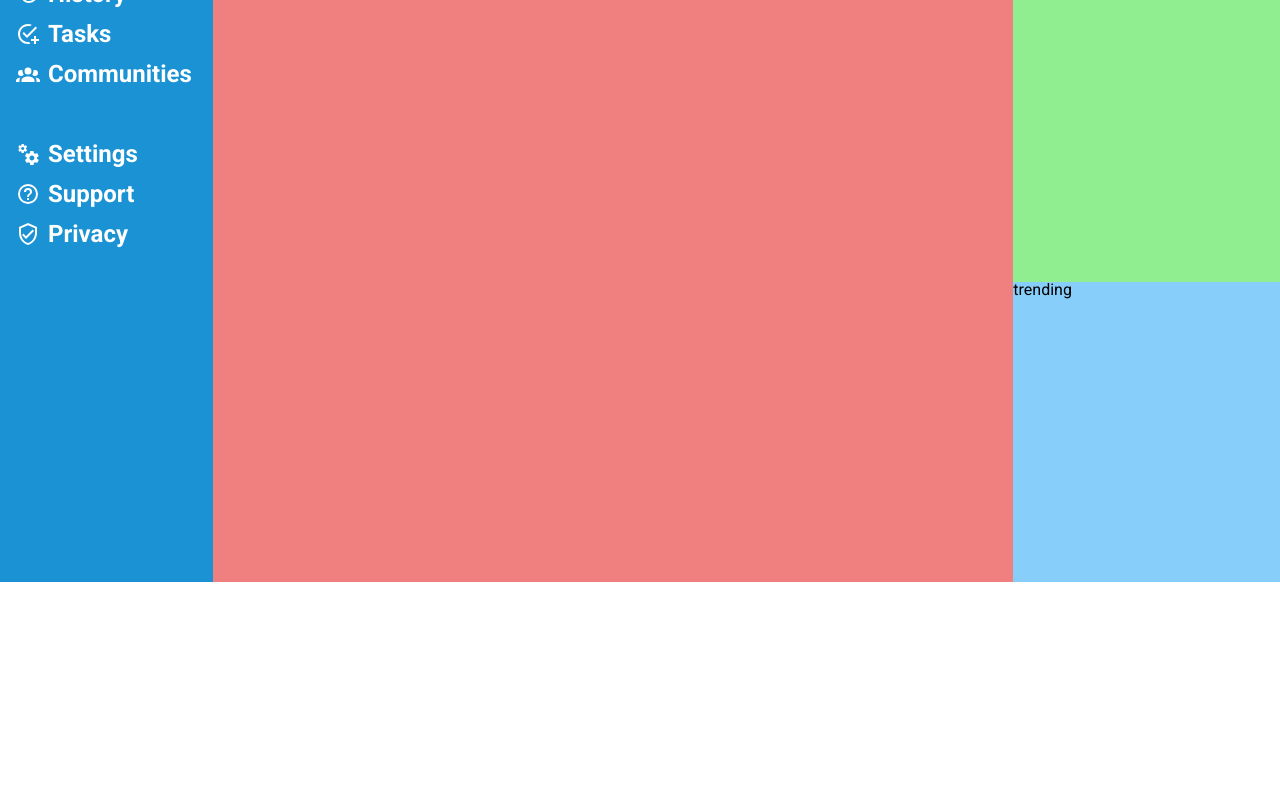
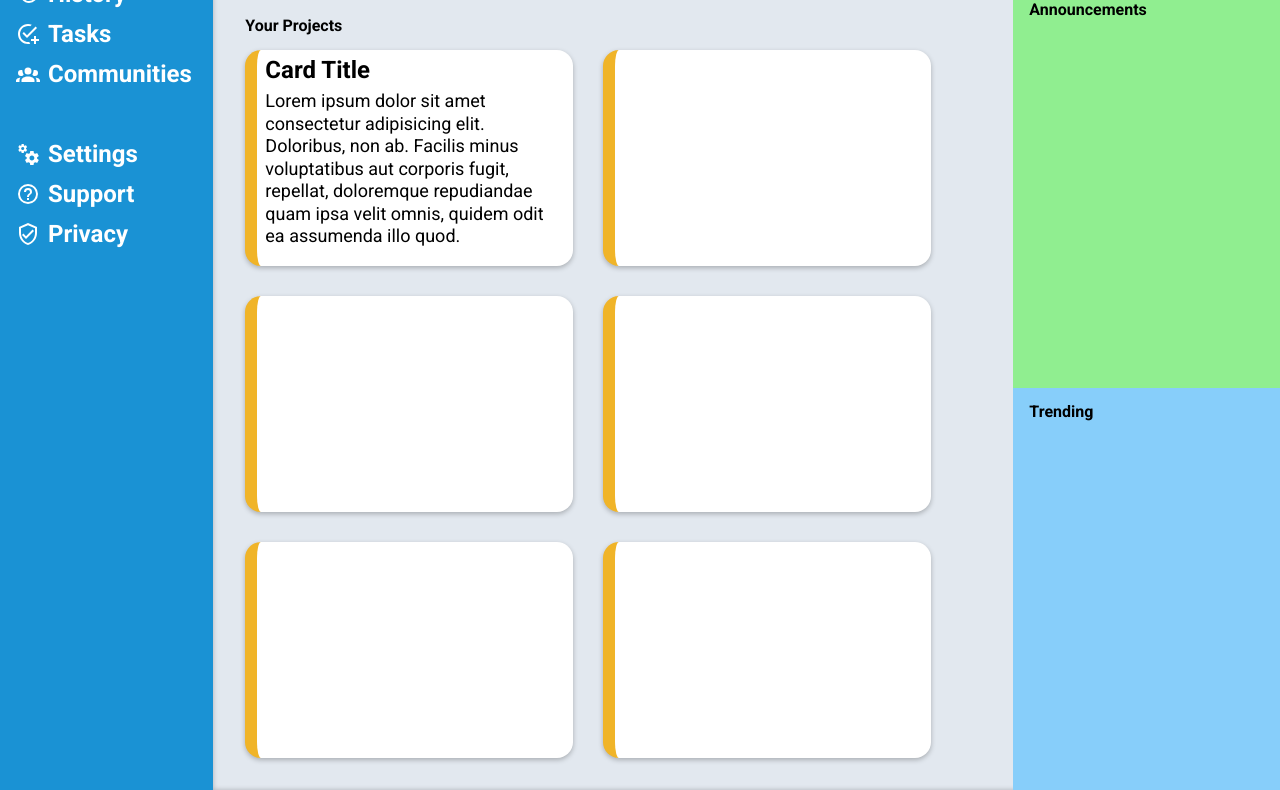
Before and after one commit to jpotterfi/admin-dashboard, a plain HTML site: page index.html in a window 1280 px wide. Shown: the part 218-1008 px from the top of the page. Before the commit the page ends 800 px from the top, so only its background shows below. Drawn offline with Linux system fonts and the light colour scheme.

Commit message:
added project cards

```diff
--- a/index.html
+++ b/index.html
@@ -65,20 +65,24 @@
         </div>
         <div class = "cards-container">
             <div class = "projects">
-                <div class = "section-header">Your Projects
+                <div class = "section-header">Your Projects</div>
+                <div class = "project-card-container">
+                    <div class = "project-card">
+                        <div class = "card-title">Card Title</div>
+                        <div class = "card-content">Lorem ipsum dolor sit amet consectetur adipisicing elit. Doloribus, non ab. Facilis minus voluptatibus aut corporis fugit, repellat, doloremque repudiandae quam ipsa velit omnis, quidem odit ea assumenda illo quod.</div>
+                    </div>
+                    <div class = "project-card"></div>
+                    <div class = "project-card"></div>
+                    <div class = "project-card"></div>
+                    <div class = "project-card"></div>
+                    <div class = "project-card"></div>
                 </div>
-                <div class = "project-card"></div>
-                <div class = "project-card"></div>
-                <div class = "project-card"></div>
-                <div class = "project-card"></div>
-                <div class = "project-card"></div>
-                <div class = "project-card"></div>
             </div>
             <div class = "announcements">
-                announcements
+                <div class = "section-header">Announcements</div>
             </div>
             <div class = "trending">
-                trending
+                <div class = "section-header">Trending</div>
             </div>
         </div>
     </div>
--- a/styles.css
+++ b/styles.css
@@ -109,6 +109,7 @@ li {
     padding: 16px;
     margin-left: 30px;
     margin-right: 30px;
+
 }
 
 .upper-half {
@@ -128,6 +129,7 @@ li {
     display: flex;
     flex-direction: column;
     gap: 4px;
+
 }
 
 .welcome {
@@ -191,25 +193,63 @@ li {
     border-color: transparent;
     flex-grow: 1;
     height: 2vh;
-    padding: 4px;
+    padding: 8px;
 
 }
 
 .cards-container{
     display: grid;
     grid-area: cards-container;
-    background-color: E2E8EF;
+    background-color: #E2E8EF;
     grid-template: "projects announcements"1fr
                    "projects trending"1fr
                    /3fr 1fr;
+    box-shadow: inset 0 0 5px rgb(0 0 0 / 25%);
 }
 
 .projects {
     grid-area: projects;
-    background-color: lightcoral;
+    padding: 16px;
+}
+
+.section-header{
+
+    font-size: 2vh;
+    font-weight: 600;
+    margin: 16px;
+
+}
+
+.project-card-container{
     display: flex;
     flex-direction: row;
     flex-wrap: wrap;
+    gap: 30px;
+    margin: 16px;
+}
+
+.project-card{
+    height: 200px;
+    width: 300px;
+    border-radius: 16px;
+    border-left: 12px #F0B428 solid;
+    background-color: white;
+    padding: 8px;
+    display: flex;
+    flex-direction: column;
+    gap: 8px;
+    box-shadow: 0 2px 5px rgba(0, 0, 0, 0.25);
+}
+
+
+.card-title {
+    font-size: 24px;
+    font-weight: 600;
+}
+
+.card-content {
+    line-height: 125%;
+    font-size: 18px;
 }
 
 .announcements{
```
